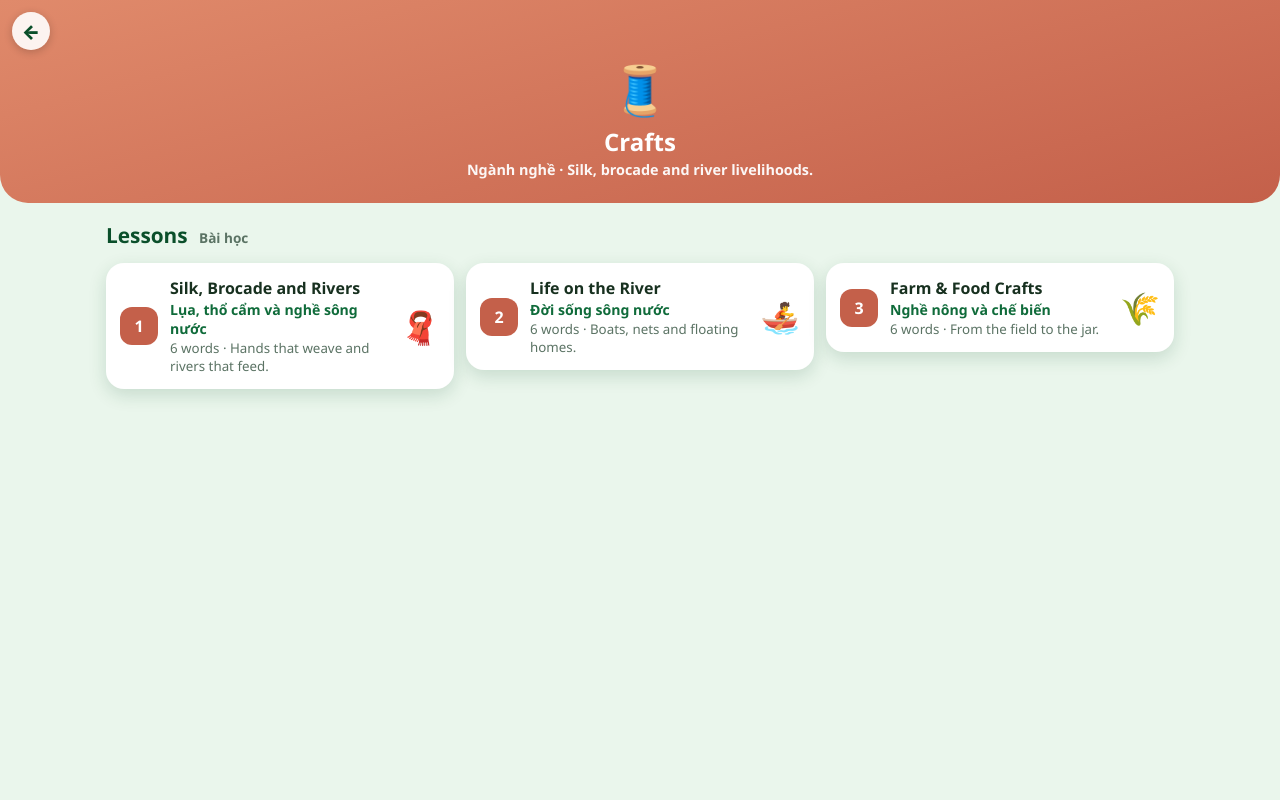
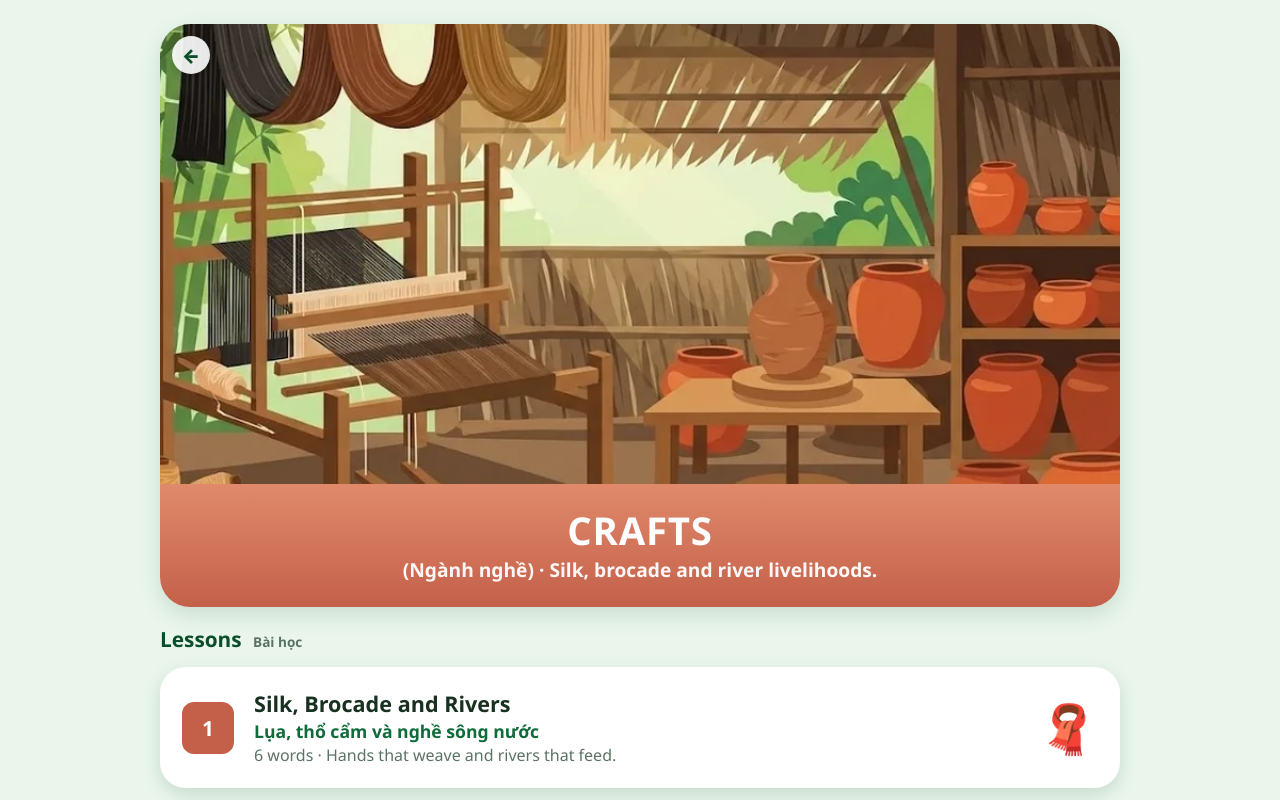
Before and after one commit to chunganhvu/discover-an-giang, a Next.js app: page /c/crafts/ in a window 1280 px wide. Shown: the top 800 px of the page. Built offline with nearby package versions, Linux system fonts and the light colour scheme.

Commit message:
Use topic artwork as banner on topic and lesson pages; centered balanced lesson list
Co-Authored-By: Claude Sonnet 5.5 <noreply@anthropic.com>
Claude-Session: https://claude.ai/code/session_017VkgmbceZMdWb5JF3NJwu1

```diff
--- a/src/app/c/[category]/page.tsx
+++ b/src/app/c/[category]/page.tsx
@@ -1,6 +1,7 @@
 import Link from 'next/link';
 import { notFound } from 'next/navigation';
 import { categories, getCategory } from '@/data/content';
+import CategoryBanner from '@/components/CategoryBanner';
 
 export const dynamicParams = false;
 
@@ -15,18 +16,7 @@ export default async function CategoryPage({ params }: { params: Promise<{ categ
 
   return (
     <>
-      <header className="page-head" style={{ background: `linear-gradient(165deg, ${category.from}, ${category.to})` }}>
-        <Link href="/" className="back" aria-label="Back to home">
-          ←
-        </Link>
-        <span className="page-emoji" aria-hidden="true">
-          {category.emoji}
-        </span>
-        <h1>{category.title}</h1>
-        <p>
-          {category.vi} · {category.blurb}
-        </p>
-      </header>
+      <CategoryBanner category={category} backHref="/" title={category.title} subtitle={`(${category.vi}) · ${category.blurb}`} />
       <main className="list">
         <h2 className="section-title">
           Lessons <small>Bài học</small>
--- a/src/app/globals.css
+++ b/src/app/globals.css
@@ -311,3 +311,27 @@ body { background: var(--green-soft); }
 @media (min-width: 600px) {
   .grid { grid-template-columns: repeat(3, minmax(0, 1fr)); }
 }
+
+/* ---------- Topic / lesson banner (same artwork as the home card) ---------- */
+.cat-banner {
+  width: calc(100% - 2 * clamp(16px, 3vw, 40px)); max-width: 960px; margin: clamp(12px, 2vw, 24px) auto 0;
+  border-radius: clamp(20px, 2.4vw, 30px); overflow: hidden; background: #fff; box-shadow: 0 8px 22px rgba(15, 80, 42, .14);
+}
+.cat-banner-art { position: relative; }
+.cat-banner-art .cat-art { width: 100%; height: auto; aspect-ratio: 16 / 9; max-height: 460px; object-fit: cover; display: block; }
+.cat-banner-art .back { top: max(12px, env(safe-area-inset-top)); left: 12px; }
+.cat-banner-label { color: #fff; text-align: center; padding: clamp(12px, 2vw, 24px) 16px; }
+.cat-banner-label h1 { margin: 0; font-size: clamp(1.3rem, 2.4vw + .6rem, 2.4rem); font-weight: 900; text-transform: uppercase; letter-spacing: .02em; line-height: 1.15; }
+.cat-banner-label p { margin: 4px 0 0; font-weight: 700; opacity: .95; font-size: clamp(.9rem, 1vw + .5rem, 1.2rem); }
+@media (min-width: 900px) { .cat-banner-art .cat-art { aspect-ratio: 2 / 1; } }
+
+/* Lessons: one balanced centered column on every screen size. */
+.list, .modes { max-width: 960px; width: calc(100% - 2 * clamp(16px, 3vw, 40px)); padding-left: 0; padding-right: 0; }
+.list ul { grid-template-columns: 1fr; gap: clamp(12px, 1.6vw, 18px); }
+.lesson-row { padding: clamp(14px, 2vw, 22px); gap: clamp(12px, 2vw, 20px); border-radius: clamp(18px, 2vw, 26px); }
+.lesson-num { width: clamp(38px, 5vw, 52px); height: clamp(38px, 5vw, 52px); font-size: clamp(1rem, 2vw, 1.3rem); }
+.lesson-body strong { font-size: clamp(1rem, 1.6vw + .4rem, 1.35rem); }
+.lesson-body em { font-size: clamp(.88rem, 1.2vw + .3rem, 1.1rem); }
+.lesson-body small { font-size: clamp(.8rem, 1vw + .3rem, 1rem); }
+.lesson-emoji { font-size: clamp(2rem, 4vw, 3rem); }
+.modes { grid-template-columns: repeat(auto-fit, minmax(260px, 1fr)); }
--- /dev/null
+++ b/src/components/CategoryBanner.tsx
@@ -0,0 +1,32 @@
+import Link from 'next/link';
+import type { Category } from '@/lib/types';
+import { categoryImage } from '@/data/assets';
+import CategoryArt from './CategoryArt';
+
+/** Same artwork as the topic card on the home page, shown large with the title underneath. */
+export default function CategoryBanner({
+  category,
+  backHref,
+  title,
+  subtitle,
+}: {
+  category: Category;
+  backHref: string;
+  title: string;
+  subtitle: string;
+}) {
+  return (
+    <header className="cat-banner">
+      <div className="cat-banner-art">
+        <CategoryArt id={category.id} image={categoryImage(category.id)} />
+        <Link href={backHref} className="back" aria-label="Back">
+          ←
+        </Link>
+      </div>
+      <div className="cat-banner-label" style={{ background: `linear-gradient(180deg, ${category.from}, ${category.to})` }}>
+        <h1>{title}</h1>
+        <p>{subtitle}</p>
+      </div>
+    </header>
+  );
+}
--- a/src/data/assets.ts
+++ b/src/data/assets.ts
@@ -27,3 +27,8 @@ export function withAssets(lesson: Lesson): Lesson {
     }),
   };
 }
+
+/** public/images/categories/<id>.webp when present, with basePath applied. */
+export function categoryImage(id: string) {
+  return fs.existsSync(pub('images', 'categories', `${id}.webp`)) ? `${base}/images/categories/${id}.webp` : undefined;
+}
```
Also changed, not shown: src/app/c/[category]/[lesson]/page.tsx (+2 -10 lines), src/app/page.tsx (+1 -11 lines).
